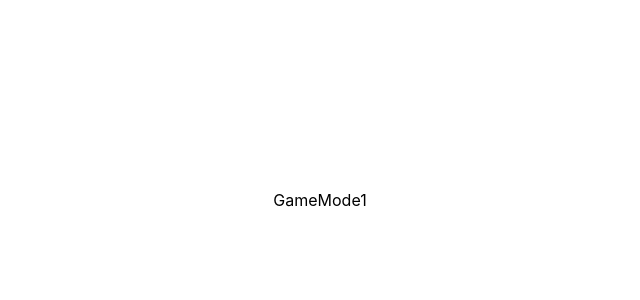
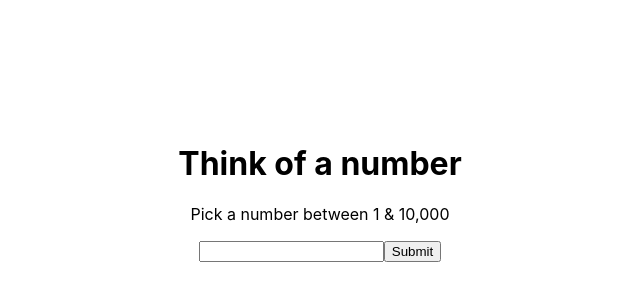
Before and after one commit to daviddstewartt/wcc-guessing-game, a React (Create React App) app: page /mode/1 in a window 1280 px wide. Shown: the part 200-500 px from the top of the page, without its empty margins (320-960 px from the left). Built offline with nearby package versions, Linux system fonts and the light colour scheme.

Commit message:
Added:Ability to submit Guess number between 1-10k

```diff
--- a/src/Screens/GameMode1.tsx
+++ b/src/Screens/GameMode1.tsx
@@ -1,10 +1,49 @@
-import React from 'react'
+import React, { useState } from 'react'
 
 type GameMode1Props = {}
 
 const GameMode1: React.FC<GameMode1Props> = ({}) => {
+    const [inputError, setInputError] = useState<string>('')
+    const [guessNumber, setGuessNumber] = useState<number|null>(null);
+
+    const onInputChange = (e: React.ChangeEvent<HTMLInputElement>) => {
+        try {
+            const inputNumber = e.target.value;
+            const numberToGuess = parseInt(inputNumber);
+
+            if (isNaN(numberToGuess)) {
+                throw new Error('Please enter a number');
+            }
+
+            if (numberToGuess < 1 || numberToGuess > 10000) {
+                throw new Error('Please enter a number between 1 and 10,000.');
+            }
+
+            if (inputError) setInputError(''); // clear error message
+            setGuessNumber(numberToGuess);
+        } catch (error: any) {
+            console.log(error);
+            setInputError(error.message);
+        }
+
+    }
+
+    const handleSubmitInput = (e: React.FormEvent<HTMLFormElement>) => {
+        e.preventDefault();
+
+        if (inputError) return; // if there is an error, don't submit the form
+    }
+
     return (
-        <div>GameMode1</div>
+        <div>
+            <h1>Think of a number</h1>
+            <p>Pick a number between 1 & 10,000</p>
+            <form onSubmit={handleSubmitInput}>
+                <input onChange={onInputChange} type="number" />
+                <button>Submit</button>
+                <p>{inputError}</p>
+            </form>
+        </div>
     )
 }
 
```
